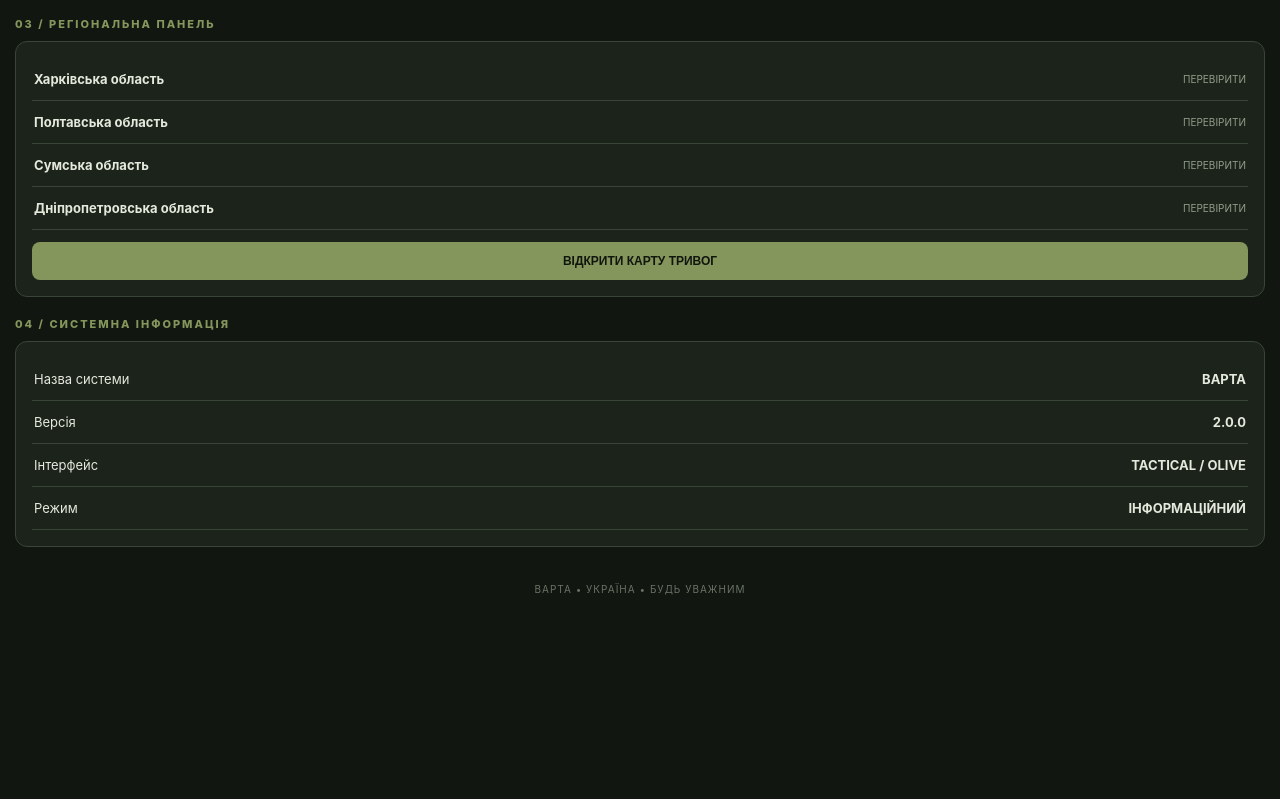
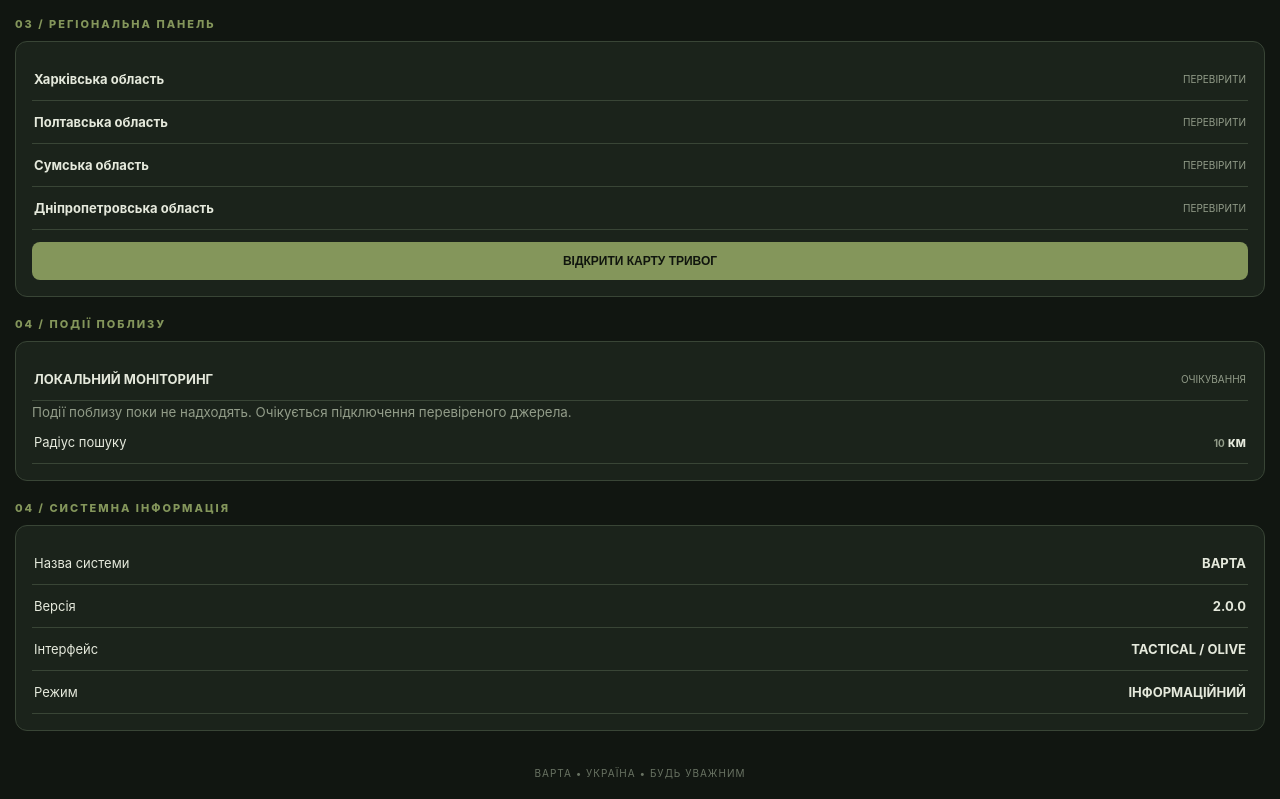
Before and after one commit to xevilx9000-max/zalizne-nebo-2, a plain HTML site: page index.html in a window 1280 px wide. Shown: the part 749-1548 px from the top of the page. Before the commit the page ends 1364 px from the top, so only its background shows below. Drawn offline with Linux system fonts and the light colour scheme.

Commit message:
Add nearby events section to index.html

```diff
--- a/index.html
+++ b/index.html
@@ -170,7 +170,28 @@ footer{
     </button>
   </div>
 </section>
+<section class="section">
+  <div class="heading">04 / ПОДІЇ ПОБЛИЗУ</div>
 
+  <div class="panel">
+    <div class="region">
+      <b>ЛОКАЛЬНИЙ МОНІТОРИНГ</b>
+      <span id="eventsStatus">ОЧІКУВАННЯ</span>
+    </div>
+
+    <div id="nearbyEvents">
+      <small style="color:var(--muted)">
+        Події поблизу поки не надходять.
+        Очікується підключення перевіреного джерела.
+      </small>
+    </div>
+
+    <div class="region">
+      <span>Радіус пошуку</span>
+      <b><span id="eventsRadius">10</span> км</b>
+    </div>
+  </div>
+</section>
 <section class="section">
   <div class="heading">04 / СИСТЕМНА ІНФОРМАЦІЯ</div>
   <div class="panel">
```
